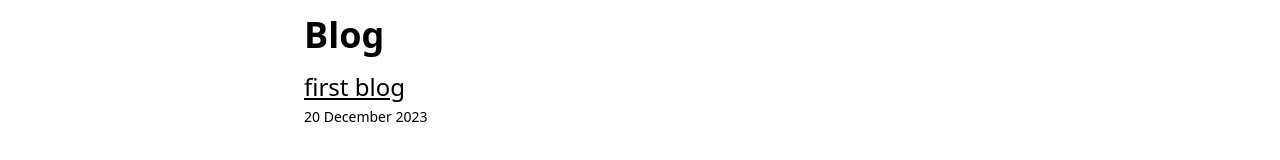
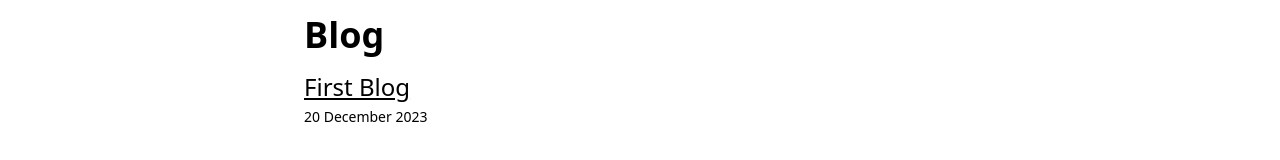
Before and after one commit to devangshrivastava/MyBlogs, a Next.js app: page / in a window 1280 px wide. Shown: the part 466-626 px from the top of the page. Built offline with nearby package versions, Linux system fonts and the light colour scheme.

Commit message:
first blog

```diff
--- a/app/posts/[postId]/page.tsx
+++ b/app/posts/[postId]/page.tsx
@@ -43,7 +43,7 @@ export default async function Post({ params }: { params: { postId: string } }) {
     return (
         <main className="px-6 prose prose-xl prose-slate dark:prose-invert mx-auto">
             <h1 className="text-3xl mt-4 mb-0 font-bold text-white" >{title}</h1>
-            <p className="mt-0 text-white">
+            <p className="mt-0 mb-5 text-white">
                 {pubDate}
             </p>
             <article>
--- a/blogposts/first_blog.md
+++ b/blogposts/first_blog.md
@@ -1,6 +1,9 @@
 ---
-title: 'first blog'
+title: 'First Blog'
 date: '2023-12-20'
 ---
 
-Hi so this is my first blog! Hope you enjoy reading my experience.
+Hi so this is my first blog! Hope you enjoy reading my experience. Here I will try to share my experince of whaterver I learn.
+
+chalo milte h
+bbye!
```
